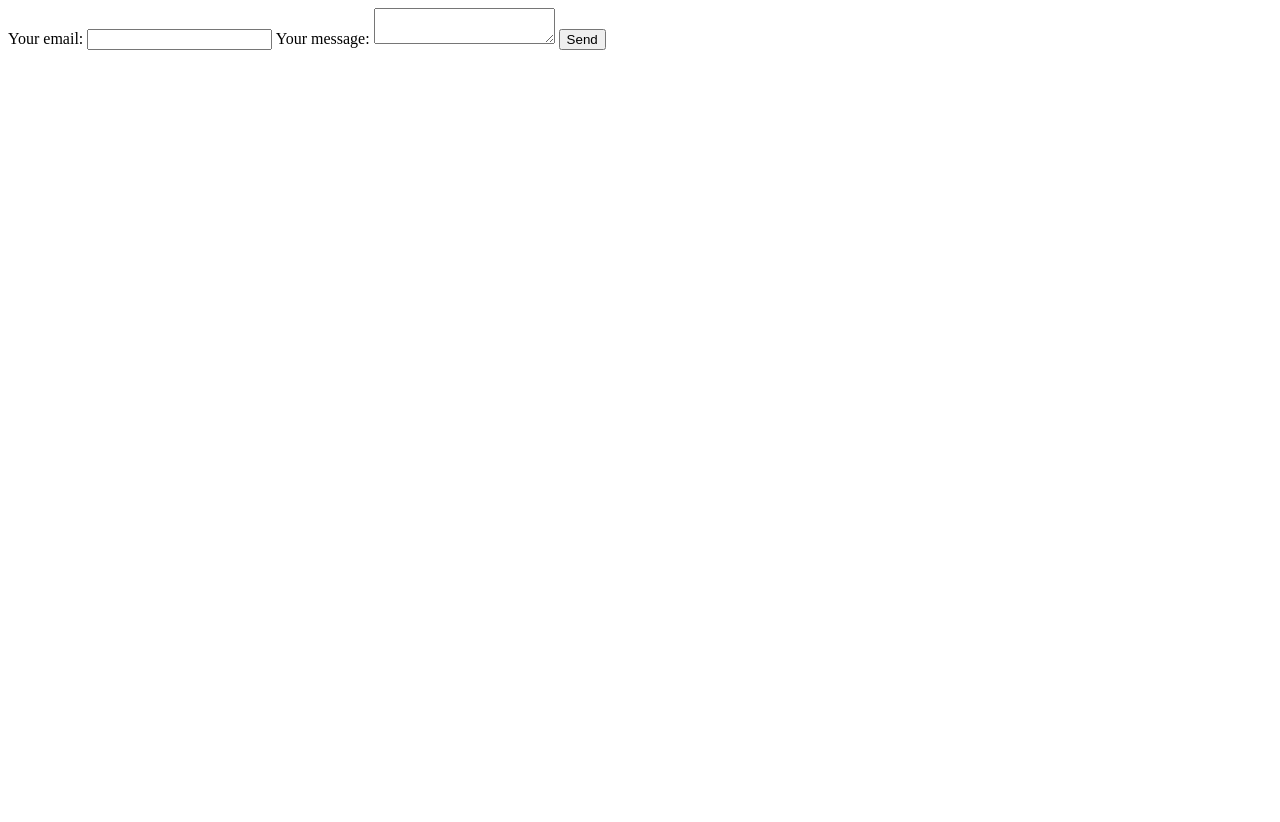
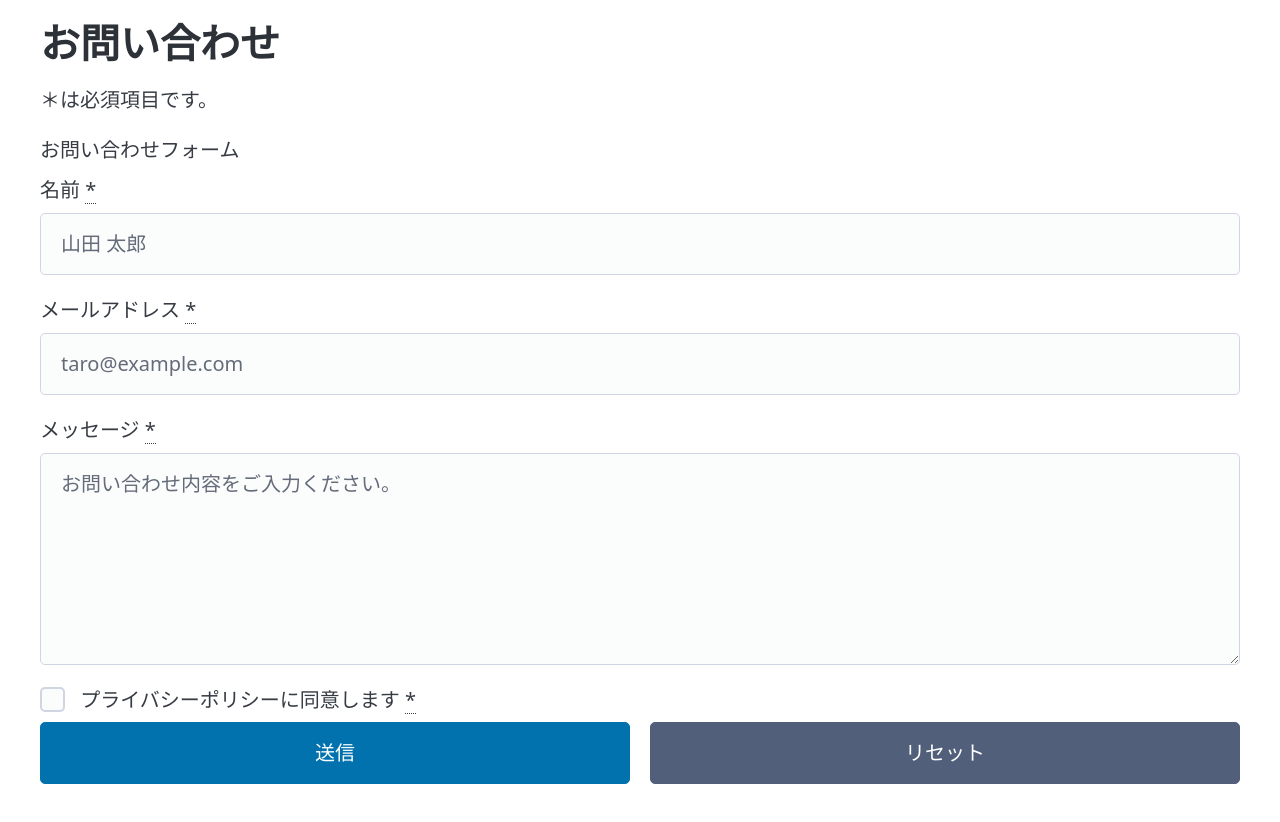
Before and after one commit to oropon/shogo.cc, a plain HTML site: page index.html in a window 1280 px wide. Before the commit the page ends 800 px from the top, so only its background shows below. Drawn offline with nearby package versions, Linux system fonts and the light colour scheme.

Commit message:
use formspree api

```diff
--- a/index.html
+++ b/index.html
@@ -1,16 +1,84 @@
-<!-- modify this form HTML and place wherever you want your form -->
-<form
-  action="https://formspree.io/f/xeolnogv"
-  method="POST"
->
-  <label>
-    Your email:
-    <input type="email" name="email">
-  </label>
-  <label>
-    Your message:
-    <textarea name="message"></textarea>
-  </label>
-  <!-- your other form fields go here -->
-  <button type="submit">Send</button>
-</form>
+<!doctype html>
+<html lang="ja">
+<head>
+  <meta charset="utf-8">
+  <meta name="viewport" content="width=device-width, initial-scale=1">
+  <title>Formspreeサンプル</title>
+  <meta name="description" content=>
+  <link rel="stylesheet" href="https://cdn.jsdelivr.net/npm/@picocss/pico@2/css/pico.min.css">
+</head>
+<body>
+  <main class="container">
+    <h1>お問い合わせ</h1>
+    <p>＊は必須項目です。</p>
+
+    <form id="contact"
+    onsubmit="event.preventDefault(); send();"
+    novalidate
+    aria-labelledby="form-title">
+
+    <fieldset>
+      <legend id="form-title">お問い合わせフォーム</legend>
+
+      <label for="name">名前 <abbr title="必須">*</abbr></label>
+      <input id="name"
+      name="name"
+      type="text"
+      required
+      autocomplete="name"
+      inputmode="text"
+      maxlength="80"
+      placeholder="山田 太郎">
+
+      <label for="email">メールアドレス <abbr title="必須">*</abbr></label>
+      <input id="email"
+      name="email"
+      type="email"
+      required
+      autocomplete="email"
+      inputmode="email"
+      maxlength="120"
+      placeholder="taro@example.com">
+
+      <label for="message">メッセージ <abbr title="必須">*</abbr></label>
+      <textarea id="message"
+      name="message"
+      required
+      rows="6"
+      maxlength="4000"
+      placeholder="お問い合わせ内容をご入力ください。"></textarea>
+
+      <label>
+        <input type="checkbox" id="consent" name="consent" required>
+        プライバシーポリシーに同意します <abbr title="必須">*</abbr>
+      </label>
+
+      <div class="grid">
+        <button type="submit" id="submitBtn">送信</button>
+        <button type="reset">リセット</button>
+      </div>
+
+      <small id="status" role="status" aria-live="polite"></small>
+    </fieldset>
+    </form>
+  </main>
+
+  <script>
+    const ENDPOINT = "https://formspree.io/f/xeolnogv";
+    async function send(){
+      const f = document.getElementById('contact');
+      const data = new FormData(f);
+      const res = await fetch(ENDPOINT, {
+        method: "POST",
+        body: data,
+        headers: { "Accept": "application/json" }
+      });
+      if (res.ok) {
+        location.href = "/thanks.html";
+      } else {
+        document.getElementById('status').textContent = "送信に失敗しました。時間をおいて再度お試しください。";
+      }
+    }
+  </script>
+</body>
+</html>
```
Also changed, not shown: thanks.html (added, +31 -0 lines).
